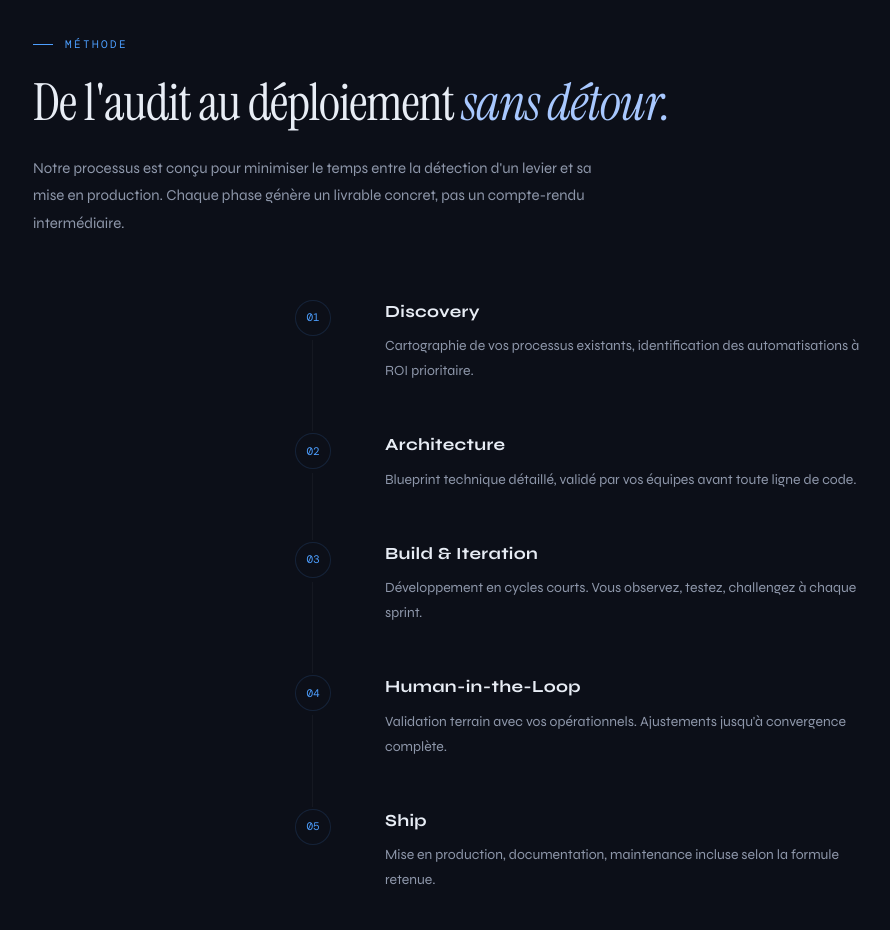
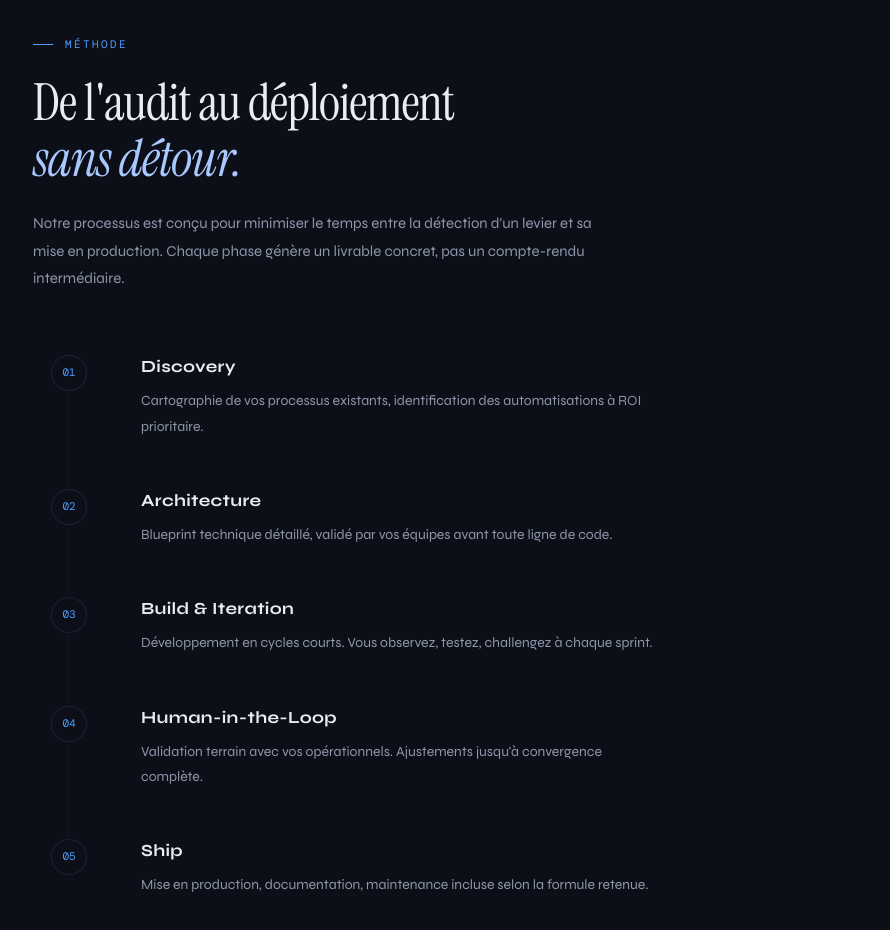
Before and after one commit to emmie-vinet/hec_ia_website, a plain HTML site: page index.html in a window 1280 px wide. Shown: the part 5143-6073 px from the top of the page, without its empty margins (63-953 px from the left). Drawn offline with nearby package versions, Linux system fonts and the light colour scheme; a web font is replaced by a local one.

Commit message:
save current state

```diff
--- a/index.html
+++ b/index.html
@@ -403,7 +403,7 @@
 
   /* ── METHODO ── */
   #methodo { background:var(--surface); }
-  .steps { margin-top:60px; display:flex; flex-direction:column; max-width:600px; margin-left:auto; margin-right:auto; }
+  .steps { margin-top:60px; display:flex; flex-direction:column; }
   .step { display:grid; grid-template-columns:72px 1fr; position:relative; }
   .step:not(:last-child)::after {
     content:''; position:absolute; left:35px; top:42px; bottom:0;
@@ -738,7 +738,7 @@
 <section id="methodo">
   <div class="section-inner">
     <div class="section-tag reveal">Méthode</div>
-        <h2 class="section-title reveal reveal-d1">De l'audit au déploiement <em>sans détour.</em></h2>
+    <h2 class="section-title reveal reveal-d1">De l'audit au déploiement<br><em>sans détour.</em></h2>
     <p class="section-body reveal reveal-d2">Notre processus est conçu pour minimiser le temps entre la détection d'un levier et sa mise en production. Chaque phase génère un livrable concret, pas un compte-rendu intermédiaire.</p>
     <div class="steps">
       <div class="step reveal">
```
